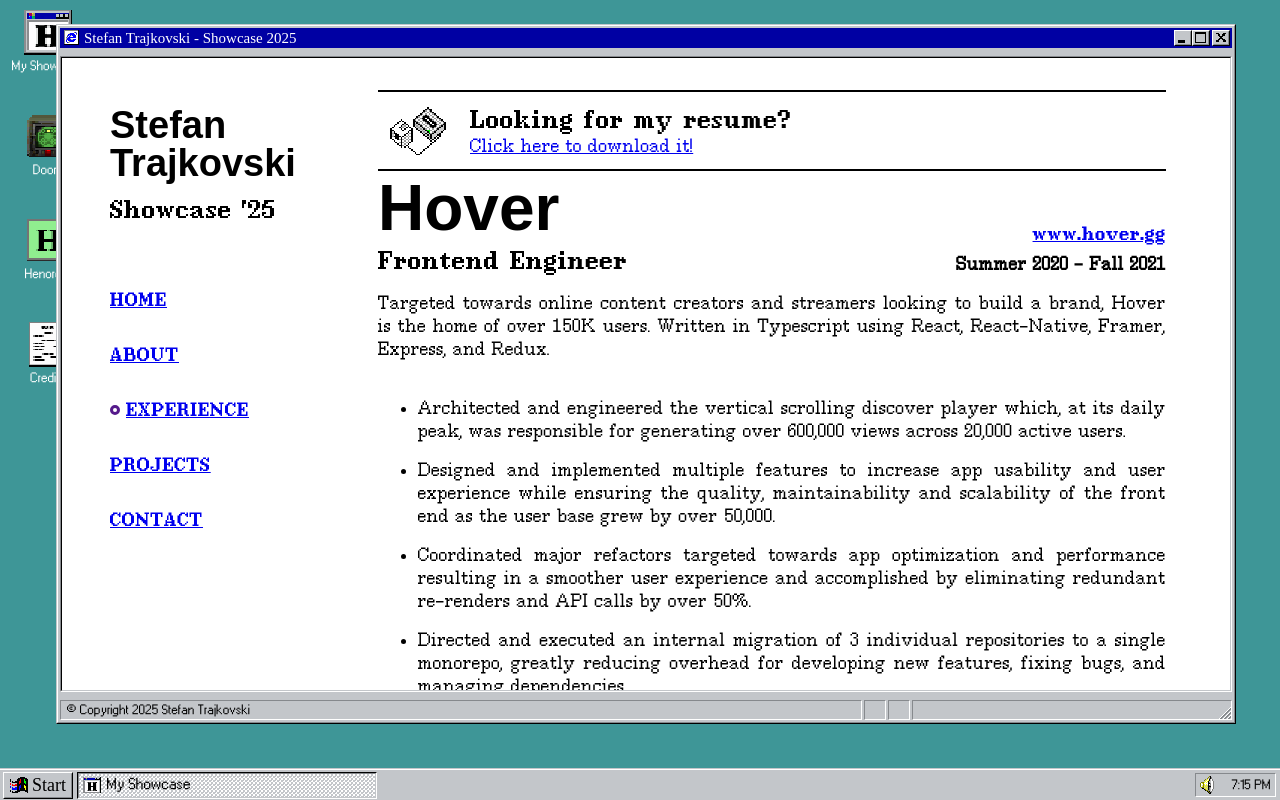
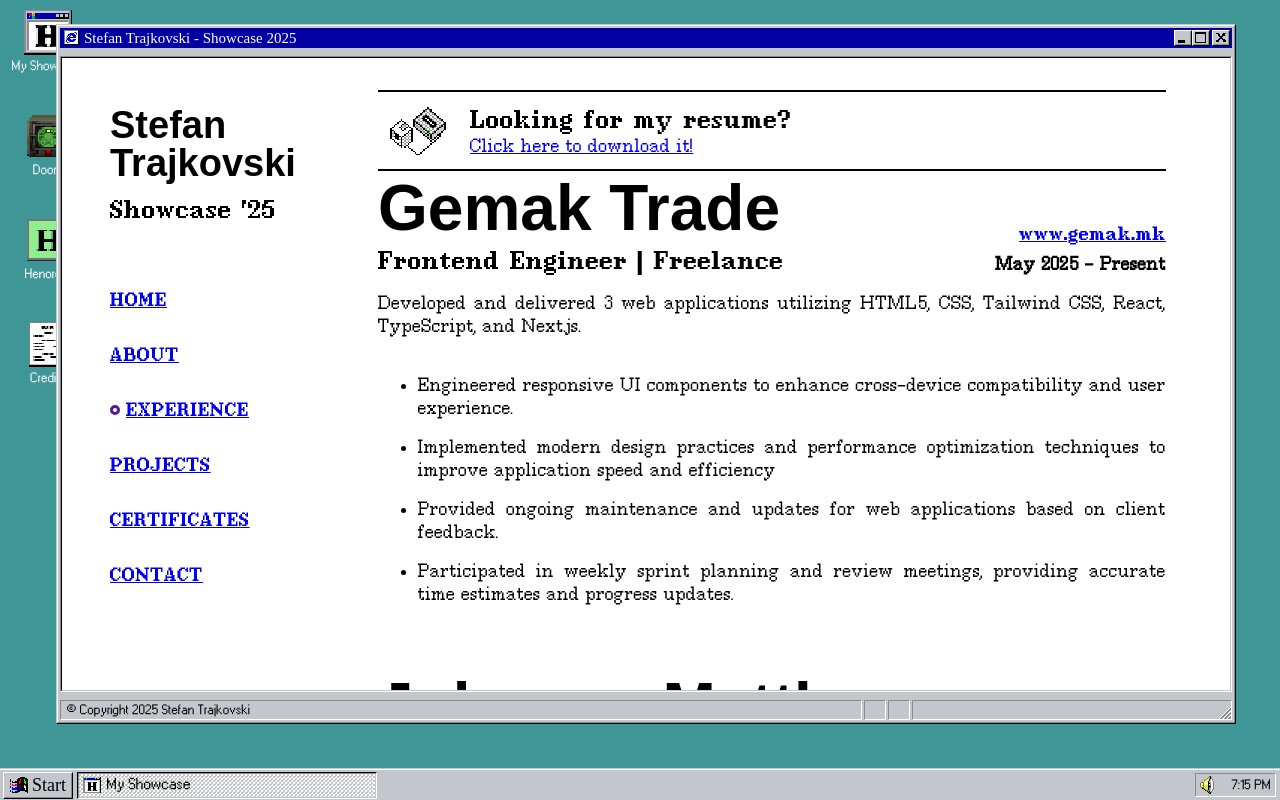
Before and after one commit to StefanTrajkovskii/portfolio-inner-site, a React (Create React App) app: page /experience in a window 1280 px wide. Built offline with nearby package versions, Linux system fonts and the light colour scheme; a web font is replaced by a local one.

Commit message:
made certificates page and half way finished on the experience page

```diff
--- a/src/components/applications/ShowcaseExplorer.tsx
+++ b/src/components/applications/ShowcaseExplorer.tsx
@@ -6,6 +6,7 @@
 import Experience from '../showcase/Experience';
 import Projects from '../showcase/Projects';
 import Contact from '../showcase/Contact';
+import Certificates from '../showcase/Certificates';
 import SoftwareProjects from '../showcase/projects/Software';
 import MusicProjects from '../showcase/projects/Music';
 import ArtProjects from '../showcase/projects/Art';
@@ -38,6 +39,7 @@
                         <Route path="/about" element={<About />} />
                         <Route path="/experience" element={<Experience />} />
                         <Route path="/projects" element={<Projects />} />
+                        <Route path="/certificates" element={<Certificates />} />
                         <Route path="/contact" element={<Contact />} />
                         <Route
                             path="/projects/software"
--- a/src/components/showcase/About.tsx
+++ b/src/components/showcase/About.tsx
@@ -1,5 +1,4 @@
 import React from 'react';
-import me from '../../assets/pictures/workingAtComputer.jpg';
 import meNow from '../../assets/pictures/cropped_stif_u_banjarka_na_laptop.jpg';
 import { Link } from 'react-router-dom';
 import ResumeDownload from './ResumeDownload';
--- /dev/null
+++ b/src/components/showcase/Certificates.tsx
@@ -0,0 +1,19 @@
+import React from 'react';
+
+export interface CertificatesProps {}
+
+const Certificates: React.FC<CertificatesProps> = (props) => {
+    return (
+        <div className="site-page-content">
+            <h1>Certificates</h1>
+            <h3>Professional & Course Credentials</h3>
+            <br />
+            <p>
+                Add your certificates here. You can include provider, title,
+                date, and verification links.
+            </p>
+        </div>
+    );
+};
+
+export default Certificates;
--- a/src/components/showcase/Experience.tsx
+++ b/src/components/showcase/Experience.tsx
@@ -10,71 +10,48 @@
             <div style={styles.headerContainer}>
                 <div style={styles.header}>
                     <div style={styles.headerRow}>
-                        <h1>Hover</h1>
+                        <h1>Gemak Trade</h1>
                         <a
                             rel="noreferrer"
                             target="_blank"
-                            href={'https://hover.gg/'}
+                            href={'https://gemak.mk/home-en/'}
                         >
-                            <h4>www.hover.gg</h4>
+                            <h4>www.gemak.mk</h4>
                         </a>
                     </div>
                     <div style={styles.headerRow}>
-                        <h3>Frontend Engineer</h3>
+                        <h3>Frontend Engineer | Freelance</h3>
                         <b>
-                            <p>Summer 2020 - Fall 2021</p>
+                            <p>May 2025 - Present</p>
                         </b>
                     </div>
                 </div>
             </div>
             <div className="text-block">
                 <p>
-                    Targeted towards online content creators and streamers
-                    looking to build a brand, Hover is the home of over 150K
-                    users. Written in Typescript using React, React-Native,
-                    Framer, Express, and Redux.
+                    Developed and delivered 3 web applications utilizing
+                    HTML5, CSS, Tailwind CSS, React, TypeScript, and Next.js.
                 </p>
                 <br />
                 <ul>
                     <li>
                         <p>
-                            Architected and engineered the vertical scrolling
-                            discover player which, at its daily peak, was
-                            responsible for generating over 600,000 views across
-                            20,000 active users.
+                            Engineered responsive UI components to enhance cross-device compatibility and user experience.
                         </p>
                     </li>
                     <li>
                         <p>
-                            Designed and implemented multiple features to
-                            increase app usability and user experience while
-                            ensuring the quality, maintainability and
-                            scalability of the front end as the user base grew
-                            by over 50,000.
+                            Implemented modern design practices and performance optimization techniques to improve application speed and efficiency
                         </p>
                     </li>
                     <li>
                         <p>
-                            Coordinated major refactors targeted towards app
-                            optimization and performance resulting in a smoother
-                            user experience and accomplished by eliminating
-                            redundant re-renders and API calls by over 50%.
+                            Provided ongoing maintenance and updates for web applications based on client feedback.
                         </p>
                     </li>
                     <li>
                         <p>
-                            Directed and executed an internal migration of 3
-                            individual repositories to a single monorepo,
-                            greatly reducing overhead for developing new
-                            features, fixing bugs, and managing dependencies.
-                        </p>
-                    </li>
-                    <li>
-                        <p>
-                            Rebuilt the website with React and shared mobile app
-                            components allowing users to access a wide variety
-                            of app interactions entirely on the web, resulting
-                            in over 700,000 total site visits.
+                            Participated in weekly sprint planning and review meetings, providing accurate time estimates and progress updates.
                         </p>
                     </li>
                 </ul>
@@ -82,55 +59,55 @@
             <div style={styles.headerContainer}>
                 <div style={styles.header}>
                     <div style={styles.headerRow}>
-                        <h1>BrACS</h1>
+                        <h1>Johnson Matthey</h1>
                         <a
                             target="_blank"
                             rel="noreferrer"
-                            href={'https://bracs.co/'}
+                            href={'https://matthey.com/'}
                         >
-                            <h4>www.bracs.co</h4>
+                            <h4>www.matthey.com</h4>
                         </a>
                     </div>
                     <div style={styles.headerRow}>
-                        <h3>Team Lead & Engineer</h3>
+                        <h3>Power Platform Developer</h3>
                         <b>
-                            <p>Fall 2021 - Spring 2022</p>
+                            <p>November 2024 - January 2025</p>
                         </b>
                     </div>
                 </div>
             </div>
             <div className="text-block">
                 <p>
-                    Supervised and developed the front end of bracs.co, a
-                    beautifully simple and effective bracket creation and
-                    management engine. Written in Typescript using React and
-                    deployed using AWS Elastic Beanstalk.
+                Completed a 3-month academic project as part of a team of 4,
+                focused on developing solutions with Microsoft Power Platform.
+                Designed and delivered custom apps, automated workflows,
+                and interactive dashboards to simulate real-world business use cases.
+                Strengthened skills in problem-solving and collaborative teamwork within an agile environment.
                 </p>
                 <br />
                 <ul>
                     <li>
                         <p>
-                            Managed the project and team members by conducting
-                            bi-weekly stand-ups.
+                            Engineered responsive UI components to enhance cross-device compatibility
+                            and user experience.
                         </p>
                     </li>
                     <li>
                         <p>
-                            Architected bracket view UI using React Flow and
-                            custom bracket data types built from binary trees.
+                            Designed and delivered custom applications, automated workflows,
+                            and interactive dashboards to  address simulated business use cases.
                         </p>
                     </li>
                     <li>
                         <p>
-                            Created conversion algorithms to serialize bracket
-                            tree data to allow for saving in the cloud.
+                            Strengthened expertise in problem-solving
+                            and collaborative teamwork within a deadline-driven environment.
                         </p>
                     </li>
                     <li>
                         <p>
-                            Implemented bracket generation utilities which
-                            employ gray code for proper team seeding and
-                            placement.
+                            Applied problem-solving skills to debug and optimize flows and apps,
+                            ensuring reliability and performance under deadline constraints.
                         </p>
                     </li>
                 </ul>
--- a/src/components/showcase/Home.tsx
+++ b/src/components/showcase/Home.tsx
@@ -30,6 +30,11 @@
                     containerStyle={styles.link}
                     to="projects"
                     text="PROJECTS"
+                />
+                <Link
+                    containerStyle={styles.link}
+                    to="certificates"
+                    text="CERTIFICATES"
                 />
                 <Link
                     containerStyle={styles.link}
--- a/src/components/showcase/VerticalNavbar.tsx
+++ b/src/components/showcase/VerticalNavbar.tsx
@@ -77,6 +77,11 @@
                 }
                 <Link
                     containerStyle={styles.link}
+                    to="certificates"
+                    text="CERTIFICATES"
+                />
+                <Link
+                    containerStyle={styles.link}
                     to="contact"
                     text="CONTACT"
                 />
```
Also changed, not shown: src/assets/pictures/workingAtComputer.jpg (deleted).
